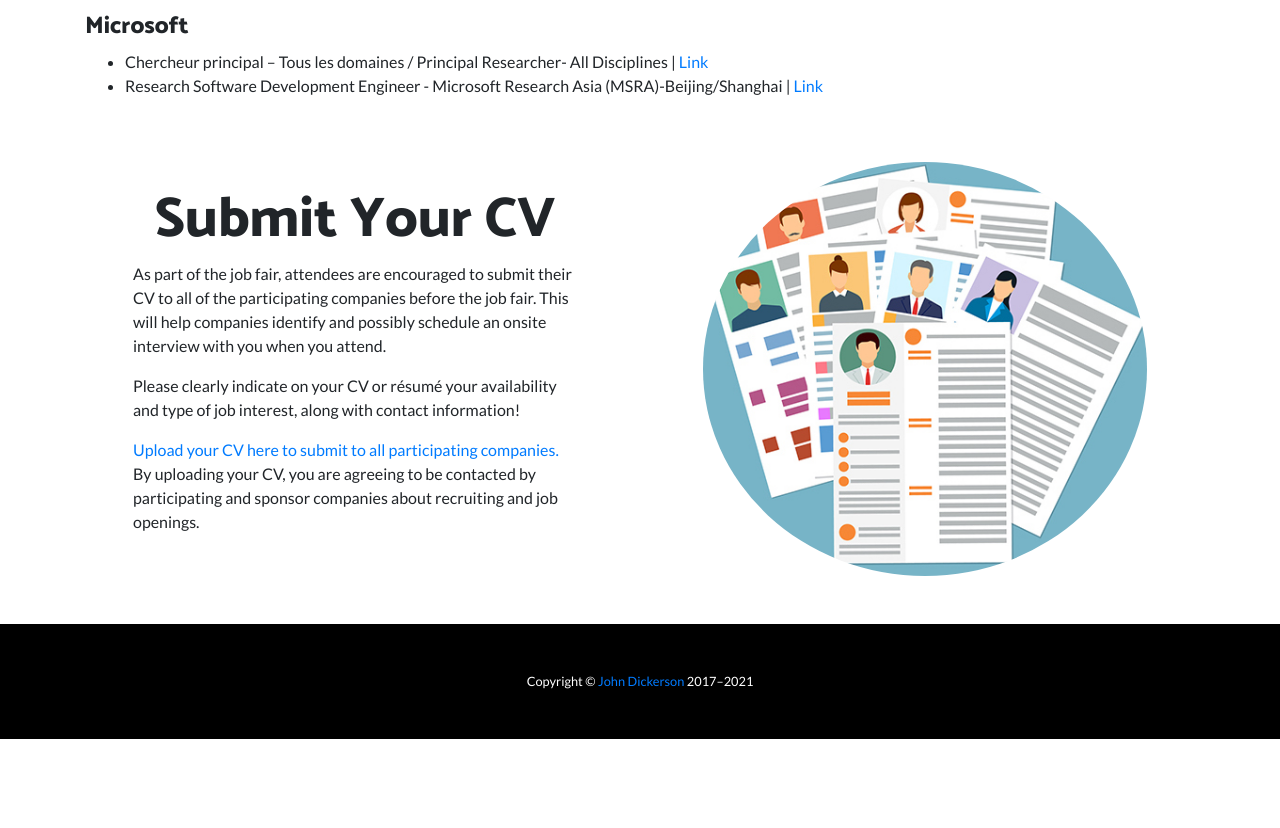
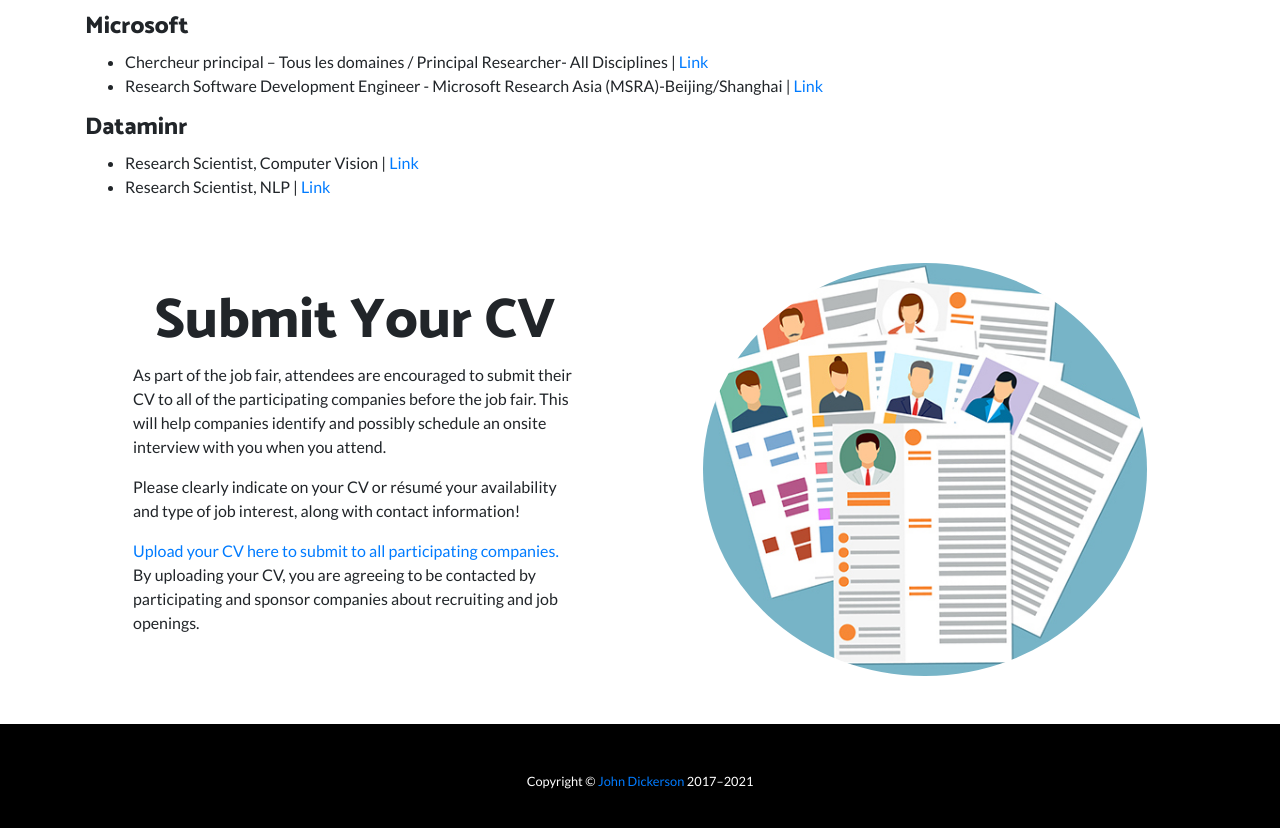
Before and after one commit to aaaijobfair/aaaijobfair.github.io, a plain HTML site: page index.html in a window 1280 px wide. Shown: the part 2624-3452 px from the top of the page. Before the commit the page ends 3363 px from the top, so only its background shows below. Drawn offline with Linux system fonts and the light colour scheme.

Commit message:
add Dataminr Postings

```diff
--- a/index.html
+++ b/index.html
@@ -181,6 +181,11 @@
                             <li>Research Software Development Engineer - Microsoft Research Asia (MSRA)-Beijing/Shanghai | <a href="https://careers.microsoft.com/us/en/job/980877/Research-Software-Development-Engineer-Microsoft-Research-Asia-MSRA-Beijing-Shanghai", target="blank">Link</a></li>
                         </ul>
 
+                        <h4>Dataminr</h4>
+                        <ul>
+                            <li>Research Scientist, Computer Vision | <a href="https://grnh.se/f7fed3591us", target="blank">Link</a></li>
+                            <li>Research Scientist, NLP | <a href="https://grnh.se/a78ce6941us", target="blank">Link</a></li>
+                        </ul>
 
                     </div>
                 </div>
```
